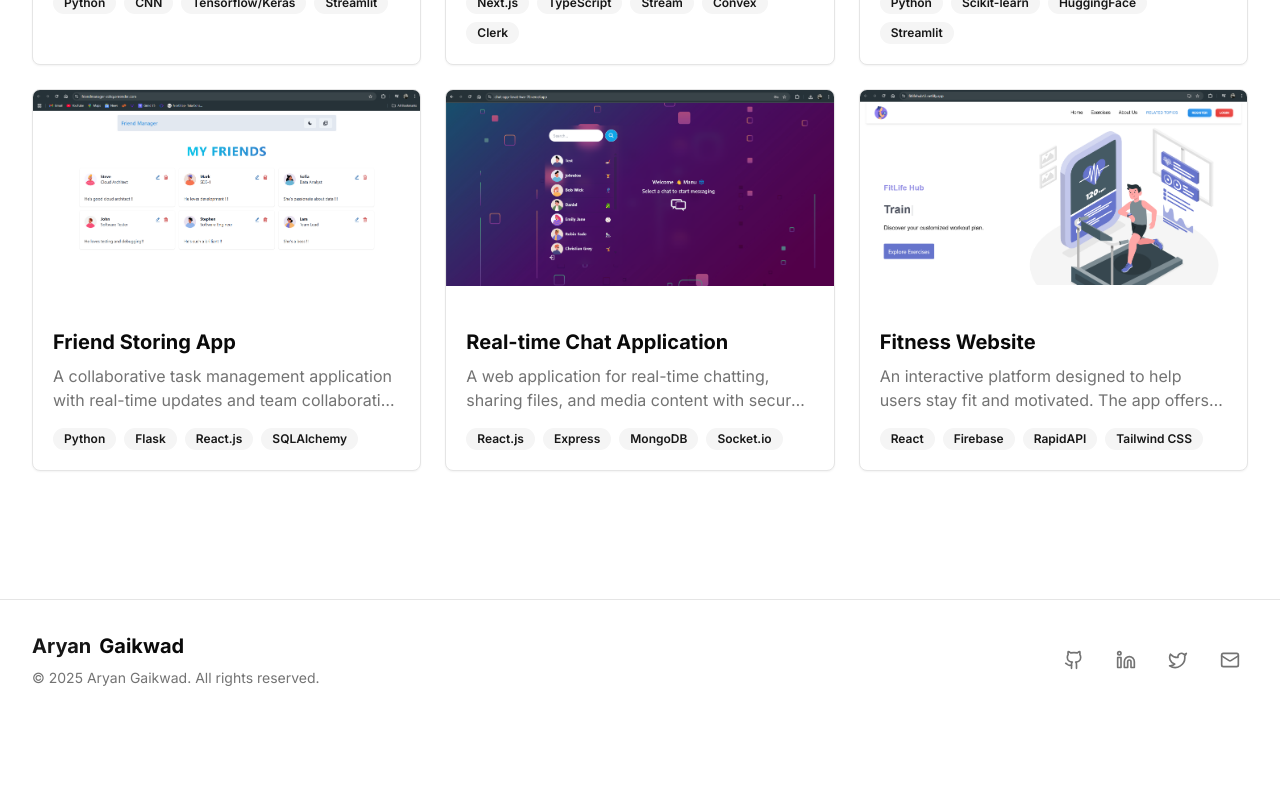
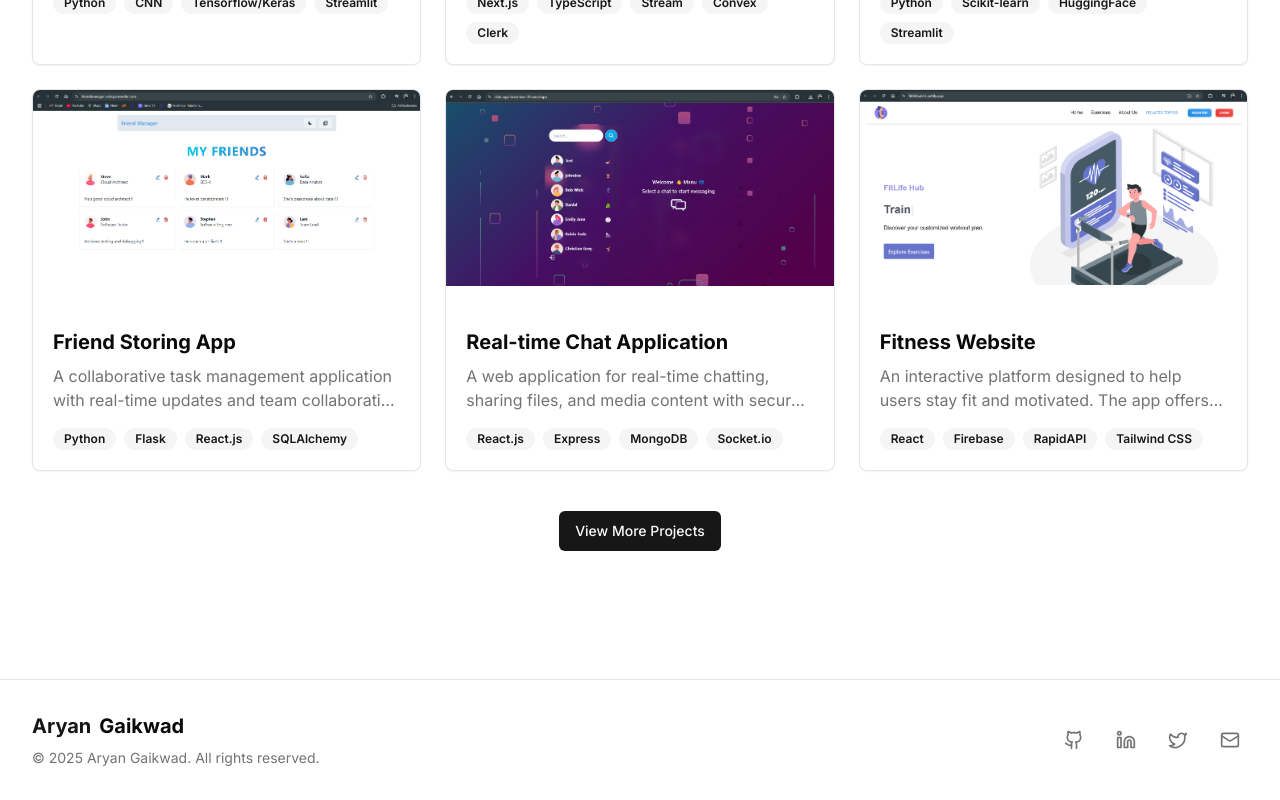
Before and after one commit to Megamind0407/MyPortfolio, a Next.js app: page /projects in a window 1280 px wide. Shown: the part 699-1499 px from the top of the page. Before the commit the page ends 1419 px from the top, so only its background shows below. Built offline with nearby package versions, Linux system fonts and the light colour scheme.

Commit message:
add btn->projects

```diff
--- a/app/projects/page.tsx
+++ b/app/projects/page.tsx
@@ -1,5 +1,8 @@
 import { PageHeader } from "@/components/page-header"
 import { ProjectCard } from "@/components/project-card"
+import { Button } from "@/components/ui/button"
+import Link from "next/link"
+
 
 export default function ProjectsPage() {
   const projects = [
@@ -67,6 +70,11 @@ export default function ProjectsPage() {
           <ProjectCard key={project.id} project={project} />
         ))}
       </div>
+      <div className="flex justify-center mt-10">
+            <Button>
+              <Link href="https://github.com/Megamind0407?tab=repositories" target="_blank">View More Projects</Link>
+            </Button>
+      </div>
     </main>
   )
 }
```
